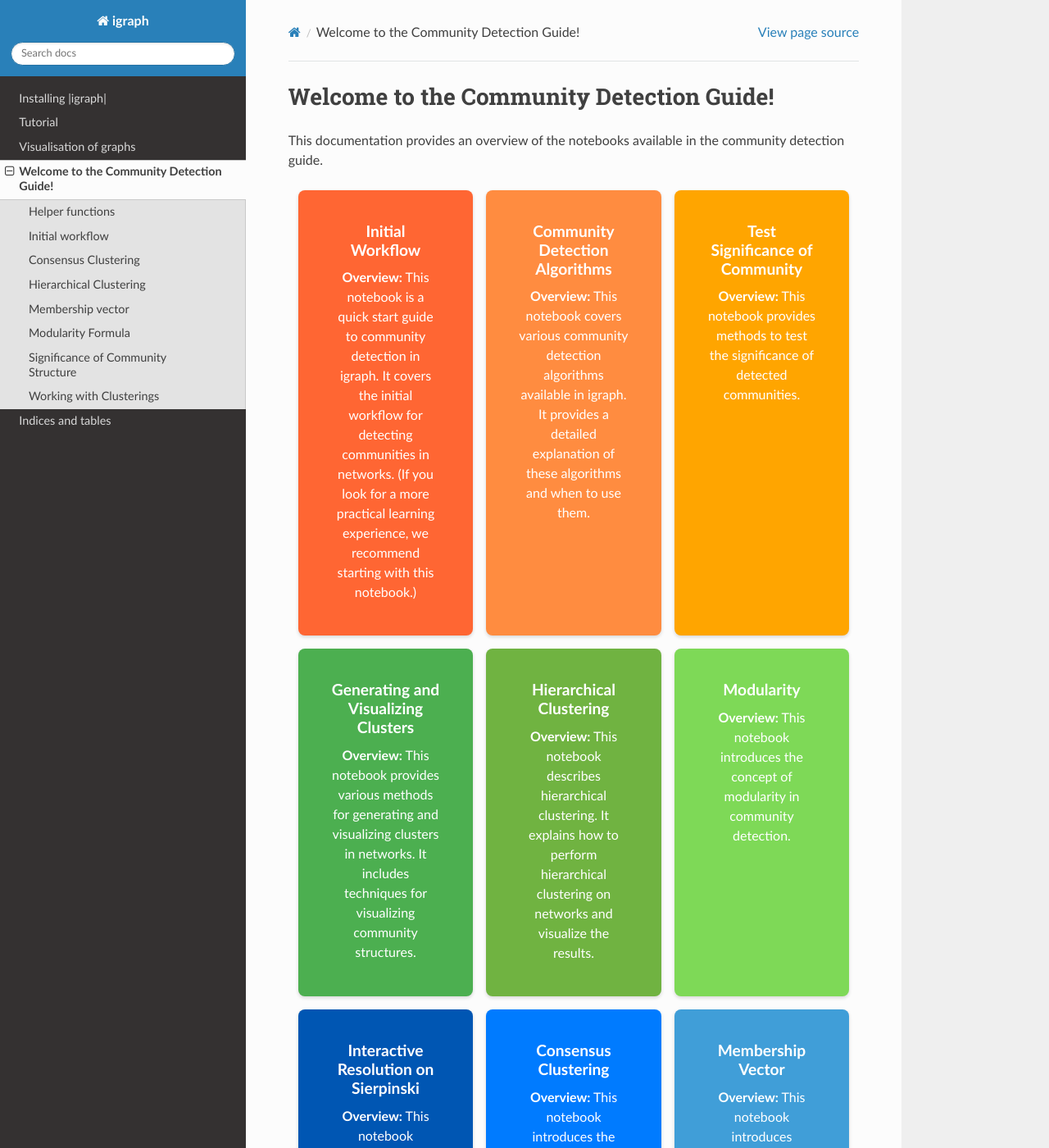
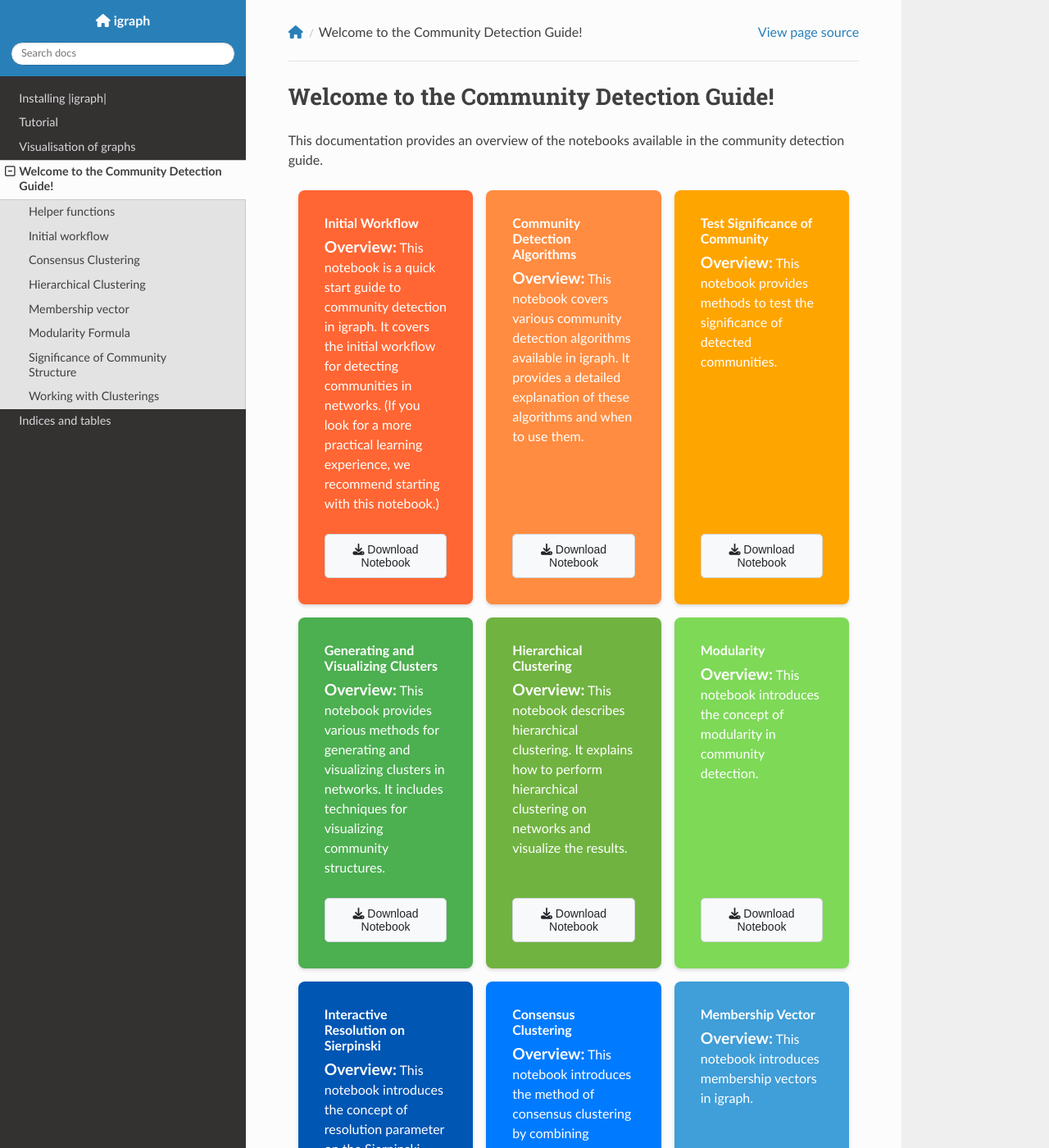
Before and after one commit to igraph/python-igraph, a Sphinx documentation site: the page built from doc/source/community_detection_guide.rst, in a window 1280 px wide and 1400 px high. Shown: the whole window at 82% size. Built offline with Sphinx 7.4.7 and the Read the Docs theme 3.1.0, drawn with Linux system fonts in a browser that asks for light colours; pages that are not in the unit, such as notebooks, are missing from menus; some of the changed text lies outside the part shown.

Commit message:
add: download button - wip

```diff
--- a/doc/source/_static/custom.css
+++ b/doc/source/_static/custom.css
@@ -10,94 +10,85 @@
 }
 
 /* Custom CSS for colored cards */
-
-/* Base card styling (adjust padding, font sizes if needed) */
+/* Base card styling for better visual appearance */
 .sd-card {
-    border: none !important; /* Remove default border */
-    border-radius: 8px !important; /* Slightly rounded corners */
-    text-align: center; /* Center content within the card */
-    display: flex;
-    flex-direction: column;
-    justify-content: center; /* Vertically center content */
-    align-items: center; /* Horizontally center content */
-    padding: 1.5em; /* Padding inside the card */
-    min-height: 140px; /* Ensure a consistent minimum height for cards */
-    color: white; /* Default text color for all custom cards */
-    transition: transform 0.2s ease-in-out, box-shadow 0.2s ease-in-out; /* Smooth hover effect */
+    border: none !important;
+    border-radius: 8px !important;
     position: relative;
+    padding: 1em; /* Adjust padding as needed */
+    color: white;
+    transition: transform 0.2s ease-in-out, box-shadow 0.2s ease-in-out;
 }
 
 /* Hover effect */
 .sd-card:hover {
-    transform: translateY(-5px); /* Lift card slightly */
-    box-shadow: 0 8px 16px rgba(0, 0, 0, 0.2); /* Add a subtle shadow */
-    cursor: pointer;
-    position: relative;
+    transform: translateY(-3px); /* Slightly lift card */
+    box-shadow: 0 5px 15px rgba(0, 0, 0, 0.1); /* Add a subtle shadow */
 }
 
-/* Card titles */
-.sd-card-title {
-    font-size: 1.2em; /* Larger title */
+/* Card titles inside the body */
+.sd-card-body h3, .sd-card-body strong {
+    font-size: 1.2em;
     font-weight: bold;
-    margin-bottom: 0.5em; /* Space between title and icon */
-    color: white !important; /* Ensure title color is white */
+    margin-bottom: 0.5em;
+    color: white !important;
 }
 
-/* Icon styling (for Font Awesome icons within cards) */
-.sd-card .fa-solid,
-.sd-card .fa-regular,
-.sd-card .fa-brands {
-    font-size: 3.5em; /* Large icon size */
-    margin-bottom: 0.3em; /* Space between icon and text */
-    opacity: 0.8; /* Slightly less opaque than text */
-    color: white !important; /* Ensure icon color is white */
+/* Ensure the main content block has flexible spacing */
+.sd-card-body {
+    display: flex;
+    flex-direction: column;
+    justify-content: space-between;
+    height: 100%;
 }
 
+/* Download button container inside the card */
+.sd-card-body .download-container {
+    position: relative;
+    z-index: 10; /* A high number to make sure it's on top */
+    margin-top: auto; /* Push to the bottom */
+    text-align: right;
+}
+
+/* The actual button inside the container */
+.sd-card-body .download-button {
+    background-color: #f8f9fa;
+    color: #212529;
+    border: 1px solid #ced4da;
+    padding: 10px 20px;
+    border-radius: 5px;
+    cursor: pointer;
+}
+
+.download-link {
+    text-decoration: none !important;
+}
+
+.download-button {
+    padding: 8px 16px;
+    background-color: #2980b9;
+    color: white;
+    border: none;
+    border-radius: 4px;
+    cursor: pointer;
+    font-size: 14px;
+    transition: background-color 0.3s;
+}
+
+.download-button:hover {
+    background-color: #3498db;
+}
+
+/* Colored cards (your colors are good) */
 .card-red-orange { background-color: #FF6633; }
 .card-deep-orange { background-color: #FF8C40; }
 .card-yellow-orange { background-color: #FFA500; }
-
 .card-light-green { background-color: #7ED957; }
 .card-medium-green { background-color: #70B341; }
 .card-dark-green { background-color: #4CAF50; }
-
 .card-light-blue { background-color: #409ED8; }
 .card-medium-blue { background-color: #007BFF; }
 .card-deep-blue { background-color: #0056b3; }
-
 .card-light-purple { background-color: #BF40BF; }
 .card-medium-purple { background-color: #800080; }
 .card-deep-purple { background-color: #4B0082; }
-
-/* Optional: Make links within cards cover the whole card */
-.sd-card a {
-    position: absolute;
-    top: 0;
-    left: 0;
-    width: 100%;
-    height: 100%;
-    text-decoration: none; /* Remove underline */
-    z-index: 1; /* Ensure link is clickable */
-}
-
-.sd-card a:hover {
-    text-decoration: none; /* No underline on hover */
-}
-
-/* Ensure text is on top of the link layer */
-.sd-card .sd-card-body, .sd-card .sd-card-header, .sd-card .sd-card-footer {
-    position: relative;
-    z-index: 2;
-}
-
-/* Hide default card header/footer if not used */
-.sd-card-header, .sd-card-footer {
-    display: none;
-}
-
-/* Ensure content doesn't block clickable area */
-.sd-card-body {
-    position: relative;
-    z-index: 1;
-    pointer-events: none;
-}
--- a/doc/source/community_detection_guide.rst
+++ b/doc/source/community_detection_guide.rst
@@ -30,6 +30,16 @@ This documentation provides an overview of the notebooks available in the commun
 
       **Overview:** This notebook is a quick start guide to community detection in igraph. It covers the initial workflow for detecting communities in networks. (If you look for a more practical learning experience, we recommend starting with this notebook.)
 
+      .. raw:: html
+
+          <div class="download-container">
+              <a href="community_detection_guide/notebooks/initial_workflow.ipynb" download>
+                  <button type="button" class="download-button">
+                      <i class="fa-solid fa-download"></i> Download Notebook
+                  </button>
+              </a>
+          </div>
+
    .. grid-item-card::  Community Detection Algorithms
       :link: community_detection_guide/notebooks/community_detection_algorithms
       :link-type: doc
@@ -37,6 +47,16 @@ This documentation provides an overview of the notebooks available in the commun
       :shadow: sm
 
       **Overview:** This notebook covers various community detection algorithms available in igraph. It provides a detailed explanation of these algorithms and when to use them.
+
+      .. raw:: html
+
+          <div class="download-container">
+              <a href="community_detection_guide/notebooks/community_detection_algorithms.ipynb" download>
+                  <button type="button" class="download-button">
+                      <i class="fa-solid fa-download"></i> Download Notebook
+                  </button>
+              </a>
+          </div>
 
    .. grid-item-card::  Test Significance of Community
       :link: community_detection_guide/notebooks/test_significance_of_community
@@ -46,6 +66,16 @@ This documentation provides an overview of the notebooks available in the commun
 
       **Overview:** This notebook provides methods to test the significance of detected communities.
 
+      .. raw:: html
+
+          <div class="download-container">
+              <a href="community_detection_guide/notebooks/test_significance_of_community.ipynb" download>
+                  <button type="button" class="download-button">
+                      <i class="fa-solid fa-download"></i> Download Notebook
+                  </button>
+              </a>
+          </div>
+
    .. grid-item-card::  Generating and Visualizing Clusters
       :link: community_detection_guide/notebooks/generating_and_visualizing_clusters
       :link-type: doc
@@ -53,6 +83,16 @@ This documentation provides an overview of the notebooks available in the commun
       :shadow: sm
 
       **Overview:** This notebook provides various methods for generating and visualizing clusters in networks. It includes techniques for visualizing community structures.
+
+      .. raw:: html
+
+          <div class="download-container">
+              <a href="community_detection_guide/notebooks/generating_and_visualizing_clusters.ipynb" download>
+                  <button type="button" class="download-button">
+                      <i class="fa-solid fa-download"></i> Download Notebook
+                  </button>
+              </a>
+          </div>
 
    .. grid-item-card::  Hierarchical Clustering
       :link: community_detection_guide/notebooks/hierarchical_clustering
@@ -62,6 +102,16 @@ This documentation provides an overview of the notebooks available in the commun
 
       **Overview:** This notebook describes hierarchical clustering. It explains how to perform hierarchical clustering on networks and visualize the results.
 
+      .. raw:: html
+
+          <div class="download-container">
+              <a href="community_detection_guide/notebooks/hierarchical_clustering.ipynb" download>
+                  <button type="button" class="download-button">
+                      <i class="fa-solid fa-download"></i> Download Notebook
+                  </button>
+              </a>
+          </div>
+
    .. grid-item-card::  Modularity
       :link: community_detection_guide/notebooks/modularity
       :link-type: doc
@@ -69,6 +119,16 @@ This documentation provides an overview of the notebooks available in the commun
       :shadow: sm
 
       **Overview:** This notebook introduces the concept of modularity in community detection.
+
+      .. raw:: html
+
+          <div class="download-container">
+              <a href="community_detection_guide/notebooks/modularity.ipynb" download>
+                  <button type="button" class="download-button">
+                      <i class="fa-solid fa-download"></i> Download Notebook
+                  </button>
+              </a>
+          </div>
 
    .. grid-item-card::  Interactive Resolution on Sierpinski
       :link: community_detection_guide/notebooks/interactive_resolution_on_sierpinski
@@ -78,6 +138,16 @@ This documentation provides an overview of the notebooks available in the commun
 
       **Overview:** This notebook introduces the concept of resolution parameter on the Sierpinski triangle.
 
+      .. raw:: html
+
+          <div class="download-container">
+              <a href="community_detection_guide/notebooks/interactive_resolution_on_sierpinski.ipynb" download>
+                  <button type="button" class="download-button">
+                      <i class="fa-solid fa-download"></i> Download Notebook
+                  </button>
+              </a>
+          </div>
+
    .. grid-item-card::  Consensus Clustering
       :link: community_detection_guide/notebooks/consensus_clustering
       :link-type: doc
@@ -85,6 +155,16 @@ This documentation provides an overview of the notebooks available in the commun
       :shadow: sm
 
       **Overview:** This notebook introduces the method of consensus clustering by combining multiple clustering results.
+
+      .. raw:: html
+
+          <div class="download-container">
+              <a href="community_detection_guide/notebooks/consensus_clustering.ipynb" download>
+                  <button type="button" class="download-button">
+                      <i class="fa-solid fa-download"></i> Download Notebook
+                  </button>
+              </a>
+          </div>
 
    .. grid-item-card::  Membership Vector
       :link: community_detection_guide/notebooks/membership_vector
@@ -94,6 +174,16 @@ This documentation provides an overview of the notebooks available in the commun
 
       **Overview:** This notebook introduces membership vectors in igraph.
 
+      .. raw:: html
+
+          <div class="download-container">
+              <a href="community_detection_guide/notebooks/membership_vector.ipynb" download>
+                  <button type="button" class="download-button">
+                      <i class="fa-solid fa-download"></i> Download Notebook
+                  </button>
+              </a>
+          </div>
+
    .. grid-item-card::  Vertex Clustering Object
       :link: community_detection_guide/notebooks/working_with_clusterings
       :link-type: doc
@@ -101,6 +191,16 @@ This documentation provides an overview of the notebooks available in the commun
       :shadow: sm
 
       **Overview:** This notebook describes how to work with clusterings in igraph.
+
+      .. raw:: html
+
+          <div class="download-container">
+              <a href="community_detection_guide/notebooks/working_with_clusterings.ipynb" download>
+                  <button type="button" class="download-button">
+                      <i class="fa-solid fa-download"></i> Download Notebook
+                  </button>
+              </a>
+          </div>
 
    .. grid-item-card::  Helper Functions
       :link: community_detection_guide/notebooks/functions
@@ -110,6 +210,16 @@ This documentation provides an overview of the notebooks available in the commun
 
       **Overview:** This notebook introduces all the helper functions used in the community detection guide. It provides a collection of utility functions for community detection tasks.
 
+      .. raw:: html
+
+          <div class="download-container">
+              <a href="community_detection_guide/notebooks/functions.ipynb" download>
+                  <button type="button" class="download-button">
+                      <i class="fa-solid fa-download"></i> Download Notebook
+                  </button>
+              </a>
+          </div>
+
 Indices and tables
 ==================
 
--- a/doc/source/conf.py
+++ b/doc/source/conf.py
@@ -142,7 +142,10 @@ pygments_style = "sphinx"
 # https://github.com/twisted/pydoctor/blob/master/docs/source/conf.py
 html_theme = "sphinx_rtd_theme"
 html_static_path = ["_static"]
-html_css_files = ["custom.css"]
+html_css_files = [
+    "custom.css",
+    "https://cdnjs.cloudflare.com/ajax/libs/font-awesome/6.4.0/css/all.min.css"
+]
 
 nbsphinx_execute = 'never'
 nbsphinx_allow_errors = True
```
